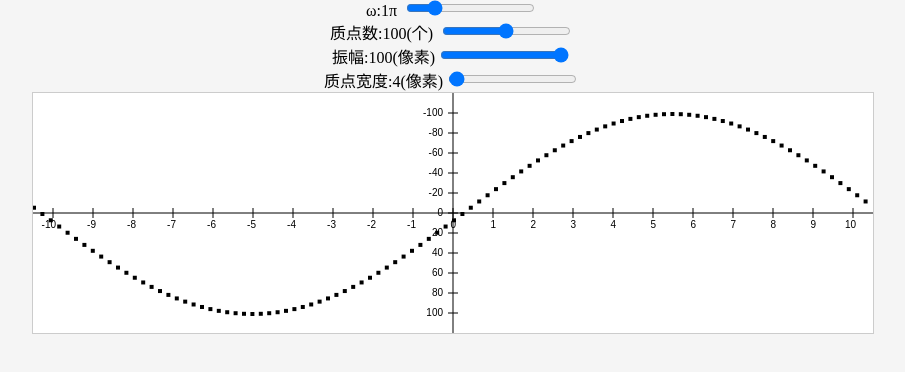
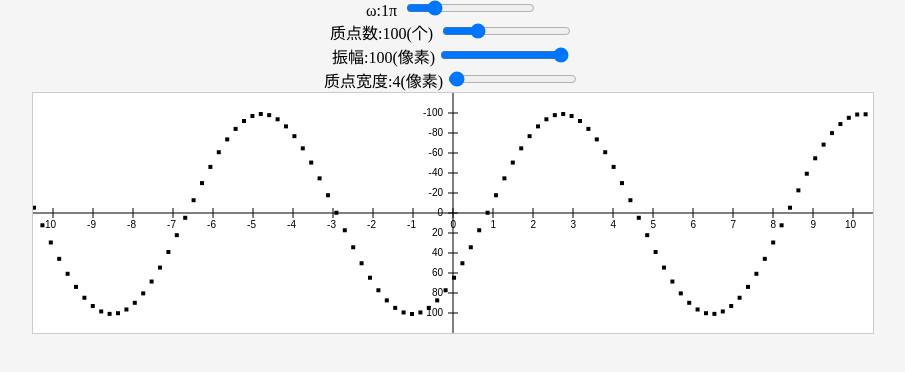
Before and after one commit to CainSgl/Physicalwave.github.io, a plain HTML site: page index.html in a window 1280 px wide. Shown: the whole page, without its empty margins (187-1092 px from the left). Drawn offline with Linux system fonts and the light colour scheme.

Commit message:
newindex

```diff
--- a/index.html
+++ b/index.html
@@ -1,44 +1,58 @@
 <!DOCTYPE html>
 <html lang="en">
+
 <head>
     <meta charset="UTF-8">
     <meta name="viewport" content="width=device-width, initial-scale=1.0">
     <title>机械波演示</title>
     <style>
-        body, html {
+        body,
+        html {
             margin: 0;
             padding: 0;
             overflow: hidden;
             background-color: #f5f5f5;
-            user-select: none; /* 防止文本被选中 */
-            cursor: default; /* 改变鼠标指针的样式 */
+            user-select: none;
+            /* 防止文本被选中 */
+            cursor: default;
+            /* 改变鼠标指针的样式 */
         }
+
         canvas {
             display: block;
             border: 1px solid #ccc;
             margin: 0 auto;
             background-color: #fff;
         }
+
         #controls {
             text-align: center;
             margin-bottom: 10px;
         }
+
         #controls input {
             margin: 0 5px;
         }
     </style>
 </head>
+
 <body>
     <div id="controls">
         <div>
-            <span id="waveSpeedSpan"></span> <input type="range" id="waveSpeed" value="1" min="0.1" step="0.1" max="5" oninput="startWave()"> </div>
-        <div>
-            <span id="particleNumSpan"></span> <input type="range" id="particleNum" value="100" step="1" min="1"      max="200" oninput="startWave()"></div>
-        <div>
-            <span id="waveWidthSpan"></span><input type="range" id="waveWidth" value="100" step="0.1" max="100"      min="3" oninput="startWave()">
+            <span id="waveSpeedSpan"></span> <input type="range" id="waveSpeed" value="1" min="0.1" step="0.1" max="5"
+                oninput="changeValue()">
         </div>
         <div>
-     <span id="particleWidthSpan"></span><input type="range" id="particleWidth" value="4" step="0.1" max="100"      min="3" oninput="startWave()">
+            <span id="particleNumSpan"></span> <input type="range" id="particleNum" value="100" step="1" min="1"
+                max="400" oninput="changeValue()">
+        </div>
+        <div>
+            <span id="waveWidthSpan"></span><input type="range" id="waveWidth" value="100" step="0.1" max="100" min="3"
+                oninput="changeValue()">
+        </div>
+        <div>
+            <span id="particleWidthSpan"></span><input type="range" id="particleWidth" value="4" step="0.1" max="100"
+                min="3" oninput="changeValue()">
 
             <canvas id="waveCanvas"></canvas>
             <script>
@@ -52,32 +66,44 @@
                 let rectAngleWidth;
                 let waveSpeed;
                 let DrawAnimation;
-            let medium =Array.from({ length: particleNum }, () => 0);
+                let medium = Array.from({ length: particleNum }, () => 0);
                 let waveWidth;
+                function changeValue() {
+
+                    waveSpeed = parseFloat(document.getElementById('waveSpeed').value);
+                    particleNum = parseFloat(document.getElementById('particleNum').value);
+                    waveWidth = parseFloat(document.getElementById('waveWidth').value);
+                    rectAngleWidth = parseFloat(document.getElementById('particleWidth').value);
+
+                    document.getElementById("particleNumSpan").textContent = '质点数:' + particleNum + '(个)';
+                    document.getElementById("waveSpeedSpan").textContent = 'ω:' + waveSpeed + 'π';
+                    document.getElementById("waveWidthSpan").textContent = '振幅:' + waveWidth + '(像素)';
+                    document.getElementById("particleWidthSpan").textContent = '质点宽度:' + rectAngleWidth + '(像素)';
+
+                    // rectAngleWidth=800/particleNum
+                    medium = Array.from({ length: particleNum }); //得到每个正方体的具体y位置;
+                }
+
+
                 function startWave() {
+                    clearInterval(DrawAnimation);
+
+                    const tempCanvas = document.createElement('canvas'); // 新建一个 canvas 作为缓存 canvas
+                    tempCanvas.width=840;
+                    tempCanvas.height=240;
+                     const tempCtx = tempCanvas.getContext('2d');
+                    DrawAnimation = setInterval(() => {
+
+                         tempCtx.clearRect(0, 0, width, height);
+                        draw(tempCtx);
+                        ctx.clearRect(0,0,width,height); // 清空旧 canvas
+                        ctx.drawImage(tempCanvas,0,0); // 将缓存 canvas 复制到旧的 canvas
 
 
 
-            waveSpeed = parseFloat(document.getElementById('waveSpeed').value);
-            particleNum = parseFloat(document.getElementById('particleNum').value);
-            waveWidth=parseFloat(document.getElementById('waveWidth').value);
-            rectAngleWidth= parseFloat(document.getElementById('particleWidth').value);
-
-            document.getElementById("particleNumSpan").textContent='质点数:'+particleNum+'(个)';
-           document.getElementById("waveSpeedSpan").textContent='ω:'+waveSpeed+'π';
-           document.getElementById("waveWidthSpan").textContent='振幅:'+waveWidth+'(像素)';
-           document.getElementById("particleWidthSpan").textContent='质点宽度:'+rectAngleWidth+'(像素)';
-
-            // rectAngleWidth=800/particleNum
-            medium = Array.from({ length: particleNum }); //得到每个正方体的具体y位置;
-            clearInterval(DrawAnimation);
-            DrawAnimation= setInterval(()=>{
-                draw();
-            },10)//100Fps
+                    }, 10)//100Fps
                 }
-        function draw()
-        {
-            ctx.clearRect(0, 0, width, height);
+                function draw(ctx) {
 
                     ctx.beginPath();
                     ctx.moveTo(0, height / 2);
@@ -85,12 +111,12 @@
                     ctx.stroke();
 
                     // 绘制x轴上的刻度
-    for (let i =-400; i <= 400; i += 40) {
+                    for (let i = -400; i <= 400; i += 40) {
                         ctx.beginPath();
-        ctx.moveTo(i+400+20, height / 2 - 5);
-        ctx.lineTo(i+400+20, height / 2 + 5);
+                        ctx.moveTo(i + 400 + 20, height / 2 - 5);
+                        ctx.lineTo(i + 400 + 20, height / 2 + 5);
                         ctx.stroke();
-        ctx.fillText((i / 40).toString(), i+400 +23, height / 2 + 15);
+                        ctx.fillText((i / 40).toString(), i + 400 + 23, height / 2 + 15);
                     }
 
                     // 绘制y轴
@@ -101,7 +127,7 @@
 
                     // 绘制y轴上的刻度和坐标
                     for (let i = 100; i >= -100; i -= 20) {
-        let yPosition = i+100+20;
+                        let yPosition = i + 100 + 20;
                         ctx.beginPath();
                         ctx.moveTo(width / 2 - 5, yPosition);
                         ctx.lineTo(width / 2 + 5, yPosition);
@@ -110,25 +136,27 @@
                         ctx.fillText(i.toString(), width / 2 - 10, yPosition + 3);
                     }
 
-            for (let i = 0; i <particleNum; i++) {
+                    for (let i = 0; i < particleNum; i++) {
                         let x = i * (width / particleNum);
                         let y = height / 2 + medium[i];
                         ctx.fillRect(x - 1, y - 1, rectAngleWidth, rectAngleWidth);
                     }
                     update();
                 }
-        let time=0;
+                let time = 0;
                 function update() {
                     time += 1 / 100; // 假设60fps
                     for (let i = 0; i < particleNum; i++) {
-                medium[i] = calculateDisplacement(i, time);
+                        medium[i] = calculateDisplacement(i * (width / particleNum), time);
                     }
                 }
 
-        function calculateDisplacement(position, time) {
-            return waveWidth * Math.sin(2 * Math.PI * (position*0.01 + waveSpeed * time));
+                function calculateDisplacement(i, time) {
+                    return waveWidth * Math.sin(2 * Math.PI * (i / 300 + waveSpeed * time));
                 }
+                changeValue();
                 startWave();
             </script>
 </body>
+
 </html>
```
Lines whose indentation alone changed are shown as unchanged.
